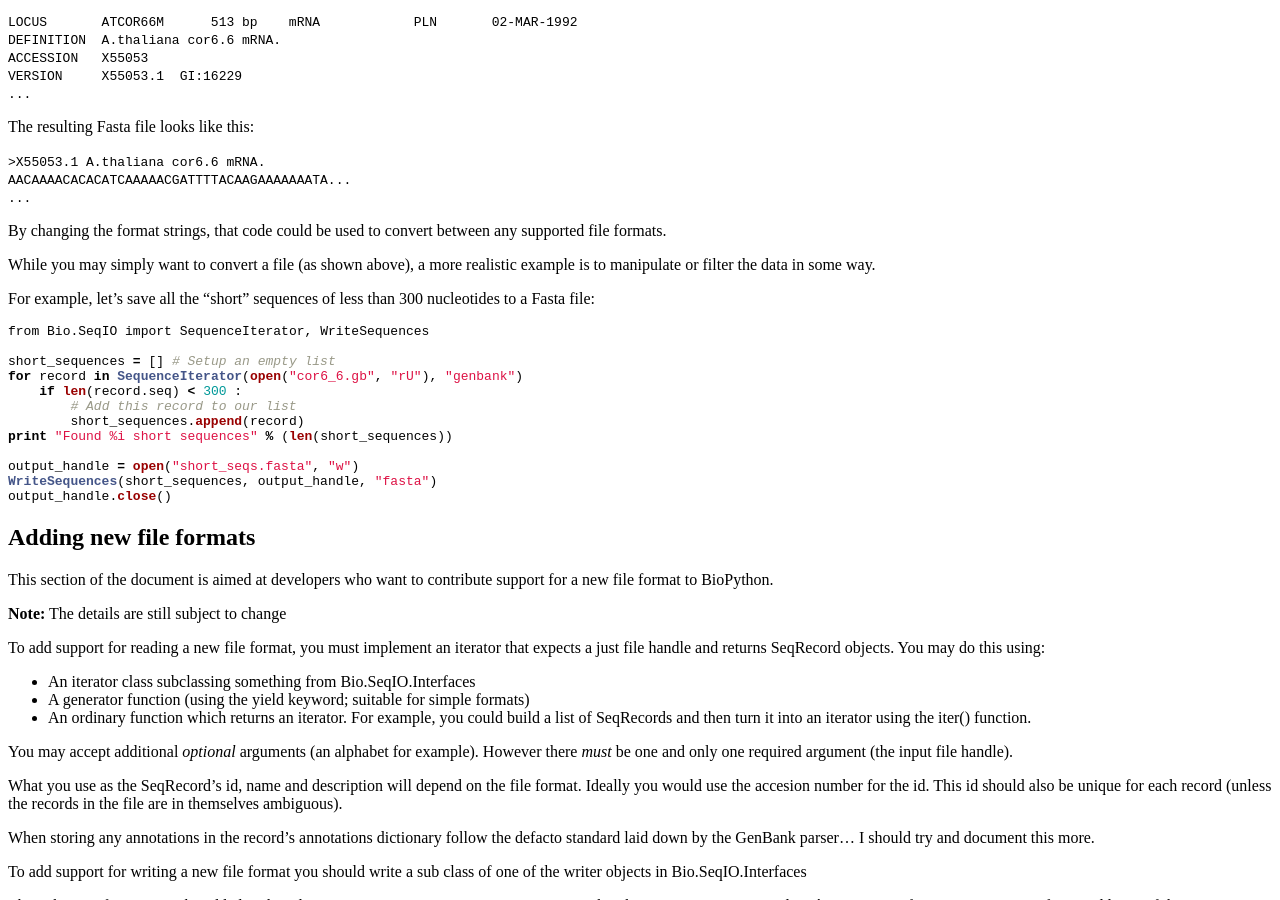
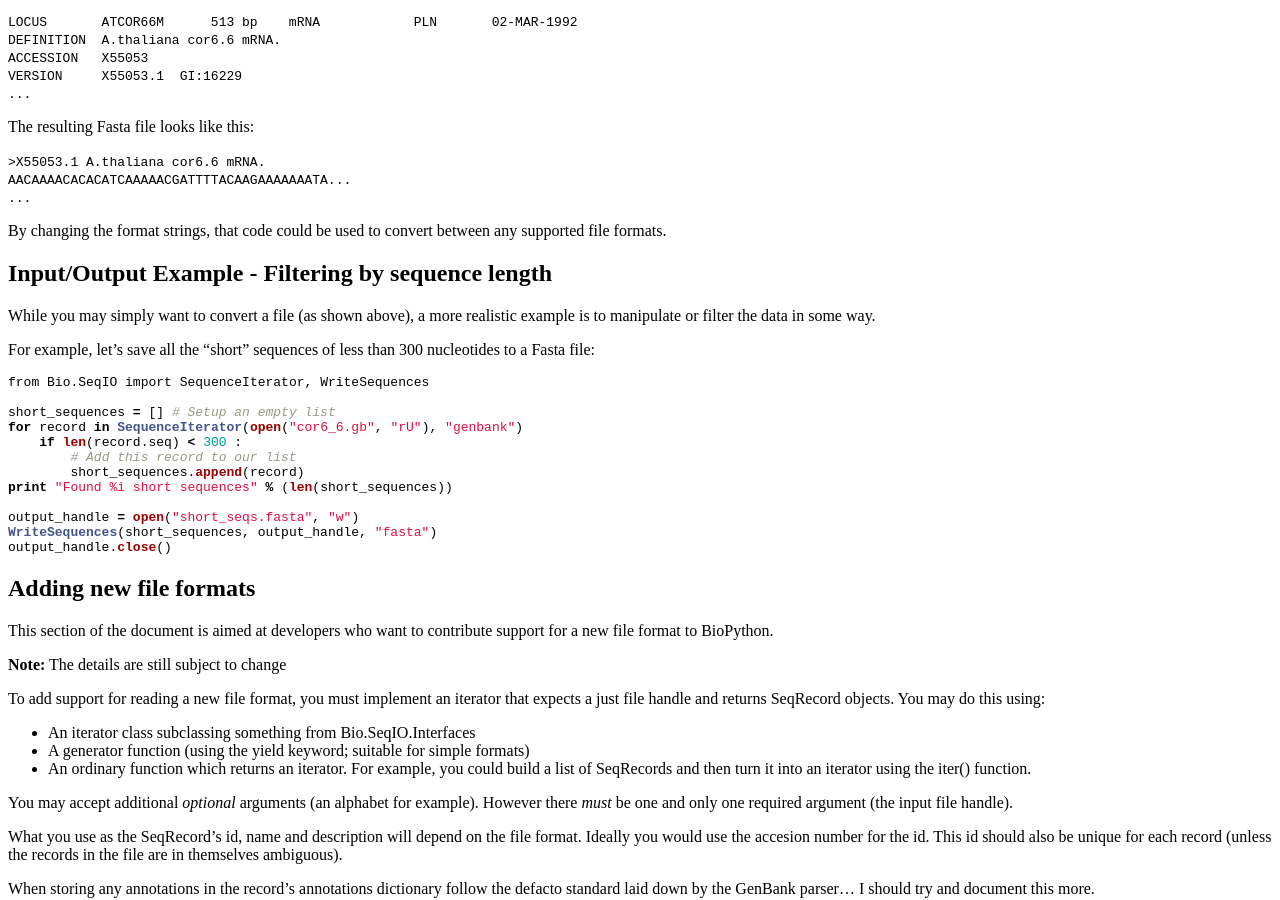
Before and after one commit to biopython/biopython.github.io, a Jekyll site: the page built from wiki/SeqIO.md, in a window 1280 px wide and 900 px high, scrolled down 2338 px. Built offline with Jekyll 4.4.1, drawn with Linux system fonts in a browser that asks for light colours.

Commit message:
Make the filtering by sequence length a section

```diff
--- a/wiki/SeqIO.md
+++ b/wiki/SeqIO.md
@@ -221,6 +221,9 @@ The resulting Fasta file looks like this:
 By changing the format strings, that code could be used to convert
 between any supported file formats.
 
+Input/Output Example - Filtering by sequence length
+---------------------------------------------------
+
 While you may simply want to convert a file (as shown above), a more
 realistic example is to manipulate or filter the data in some way.
 
```
Also changed, not shown: 1 other file.
